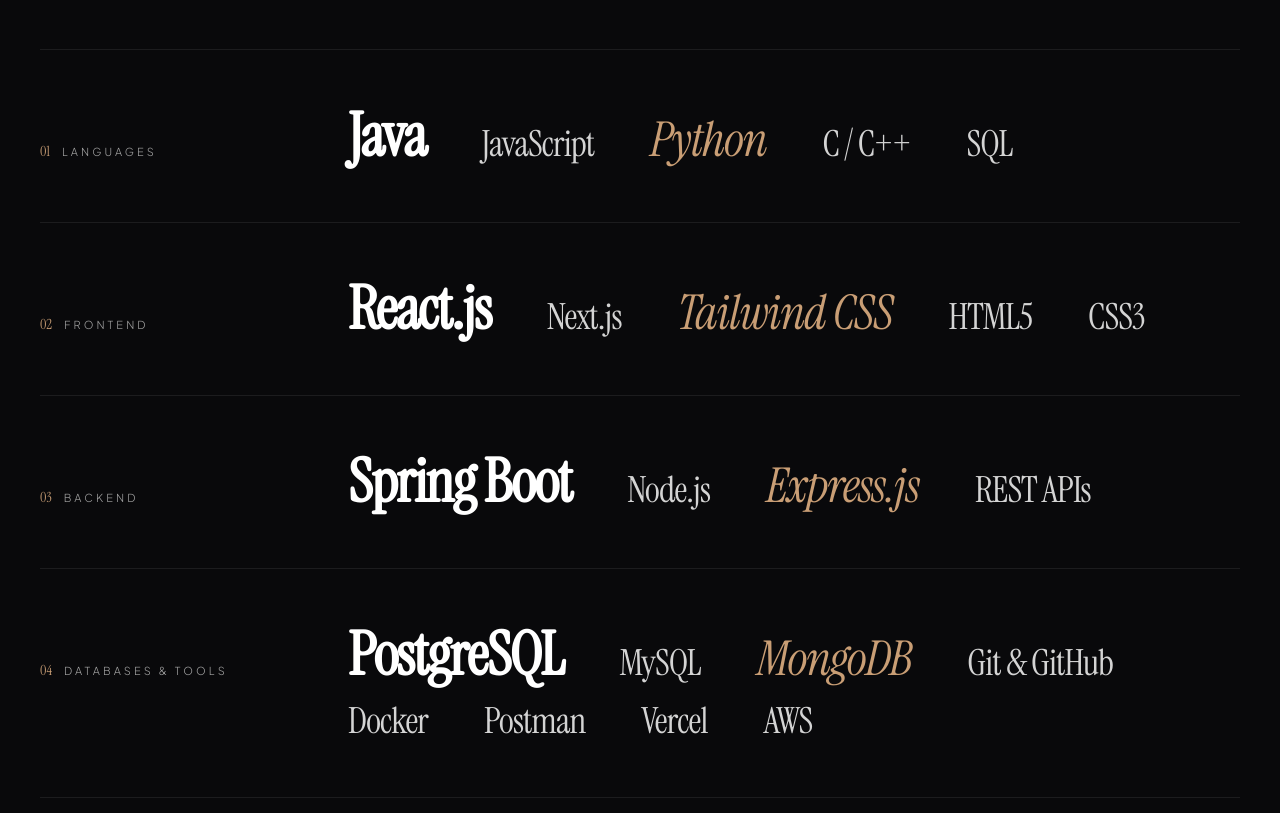
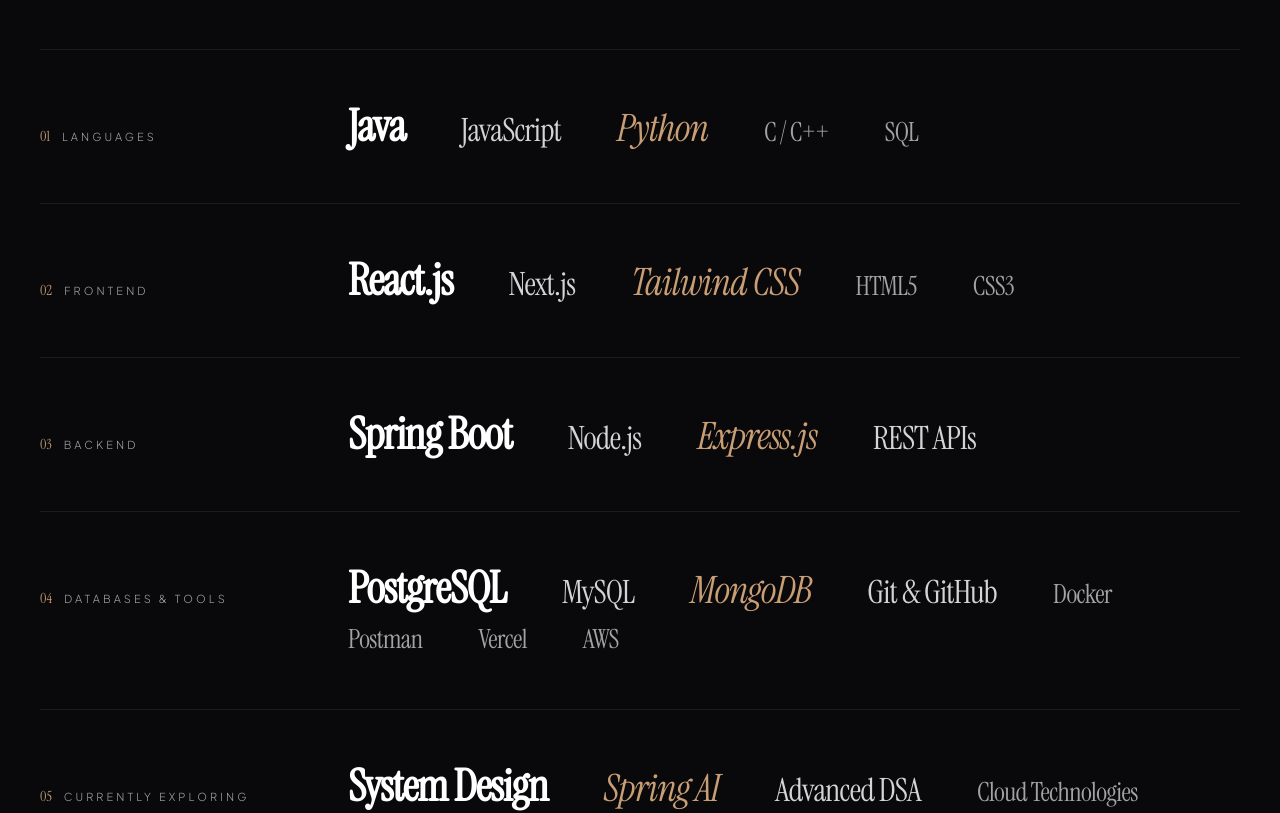
Before and after one commit to Akanksha-916/portfolio, a React (Vite) app: page / in a window 1280 px wide. Shown: the part 1960-2773 px from the top of the page. Built offline with nearby package versions, Linux system fonts and the light colour scheme; a web font is replaced by a local one.

Commit message:
style(skills): refine skills typography scale to 42-50px primary and 30-38px secondary hierarchy, preserving horizontal editorial layout

```diff
--- a/src/components/SkillsSection.jsx
+++ b/src/components/SkillsSection.jsx
@@ -6,62 +6,80 @@
       number: "01",
       category: "LANGUAGES",
       skills: [
-        { name: "Java", dominant: true, italic: false },
-        { name: "JavaScript", dominant: false, italic: false },
-        { name: "Python", dominant: false, italic: true },
-        { name: "C / C++", dominant: false, italic: false },
-        { name: "SQL", dominant: false, italic: false }
+        { name: "Java", type: "primary" },
+        { name: "JavaScript", type: "secondary" },
+        { name: "Python", type: "italic" },
+        { name: "C / C++", type: "tertiary" },
+        { name: "SQL", type: "tertiary" }
       ]
     },
     {
       number: "02",
       category: "FRONTEND",
       skills: [
-        { name: "React.js", dominant: true, italic: false },
-        { name: "Next.js", dominant: false, italic: false },
-        { name: "Tailwind CSS", dominant: false, italic: true },
-        { name: "HTML5", dominant: false, italic: false },
-        { name: "CSS3", dominant: false, italic: false }
+        { name: "React.js", type: "primary" },
+        { name: "Next.js", type: "secondary" },
+        { name: "Tailwind CSS", type: "italic" },
+        { name: "HTML5", type: "tertiary" },
+        { name: "CSS3", type: "tertiary" }
       ]
     },
     {
       number: "03",
       category: "BACKEND",
       skills: [
-        { name: "Spring Boot", dominant: true, italic: false },
-        { name: "Node.js", dominant: false, italic: false },
-        { name: "Express.js", dominant: false, italic: true },
-        { name: "REST APIs", dominant: false, italic: false }
+        { name: "Spring Boot", type: "primary" },
+        { name: "Node.js", type: "secondary" },
+        { name: "Express.js", type: "italic" },
+        { name: "REST APIs", type: "secondary" }
       ]
     },
     {
       number: "04",
       category: "DATABASES & TOOLS",
       skills: [
-        { name: "PostgreSQL", dominant: true, italic: false },
-        { name: "MySQL", dominant: false, italic: false },
-        { name: "MongoDB", dominant: false, italic: true },
-        { name: "Git & GitHub", dominant: false, italic: false },
-        { name: "Docker", dominant: false, italic: false },
-        { name: "Postman", dominant: false, italic: false },
-        { name: "Vercel", dominant: false, italic: false },
-        { name: "AWS", dominant: false, italic: false }
+        { name: "PostgreSQL", type: "primary" },
+        { name: "MySQL", type: "secondary" },
+        { name: "MongoDB", type: "italic" },
+        { name: "Git & GitHub", type: "secondary" },
+        { name: "Docker", type: "tertiary" },
+        { name: "Postman", type: "tertiary" },
+        { name: "Vercel", type: "tertiary" },
+        { name: "AWS", type: "tertiary" }
       ]
     },
     {
       number: "05",
       category: "CURRENTLY EXPLORING",
       skills: [
-        { name: "System Design", dominant: true, italic: false },
-        { name: "Spring AI", dominant: false, italic: true },
-        { name: "Advanced DSA", dominant: false, italic: false },
-        { name: "Cloud Technologies", dominant: false, italic: false }
+        { name: "System Design", type: "primary" },
+        { name: "Spring AI", type: "italic" },
+        { name: "Advanced DSA", type: "secondary" },
+        { name: "Cloud Technologies", type: "tertiary" }
       ]
     }
   ];
 
+  const getSkillTypographyClass = (type) => {
+    switch (type) {
+      case 'primary':
+        // ~42-50px on desktop
+        return 'text-2xl sm:text-4xl lg:text-[2.75rem] text-white font-bold tracking-tight hover:text-[#C99E75]';
+      case 'italic':
+        // ~38-46px on desktop
+        return 'text-xl sm:text-3xl lg:text-[2.35rem] italic text-[#C99E75] font-normal hover:text-white';
+      case 'secondary':
+        // ~30-38px on desktop
+        return 'text-lg sm:text-2xl lg:text-[2rem] text-neutral-300 font-normal hover:text-white';
+      case 'tertiary':
+      default:
+        // ~24-30px on desktop
+        return 'text-base sm:text-xl lg:text-[1.65rem] text-neutral-400 font-light hover:text-white';
+    }
+  };
+
   return (
-    <section id="skills" className="py-28 sm:py-36 relative border-t border-white/[0.06] bg-[#09090B] overflow-hidden">
+    <section id="skills" className="py-28 sm:py-36 relative border-t border-white/[0.06] bg-[#09090B] overflow-hidden scroll-mt-20">
       <div className="max-w-7xl mx-auto px-6 sm:px-10">
         {/* Top Header Area - Preserved Exactly */}
         <div className="grid grid-cols-1 lg:grid-cols-12 gap-8 lg:gap-12 items-start mb-20 sm:mb-24">
@@ -102,9 +120,9 @@
           </div>
         </div>
 
-        {/* Full-Width Horizontal Editorial Typographic Rows (No Columns / No Grid / No Cards) */}
+        {/* Full-Width Horizontal Editorial Typographic Rows with Refined Hierarchy */}
         <div className="border-t border-white/[0.08]">
-          {skillCategories.map((cat, idx) => (
+          {skillCategories.map((cat) => (
             <div
               key={cat.number}
               className="py-10 sm:py-14 border-b border-white/[0.08] transition-colors duration-300 hover:border-white/[0.16]"
@@ -122,25 +140,16 @@
 
                 {/* Right Horizontal Typographic Flow */}
                 <div className="lg:col-span-9 flex flex-wrap items-baseline gap-x-8 sm:gap-x-12 lg:gap-x-14 gap-y-4">
-                  {cat.skills.map((skill, sIdx) => {
-                    const isDominant = skill.dominant;
-                    const isItalic = skill.italic;
-
-                    return (
-                      <span
-                        key={skill.name}
-                        className={`font-serif tracking-tight transition-colors duration-200 cursor-default select-none group inline-flex items-baseline ${
-                          isDominant
-                            ? 'text-3xl sm:text-5xl lg:text-6xl text-white font-bold hover:text-[#C99E75]'
-                            : isItalic
-                            ? 'text-2xl sm:text-4xl lg:text-5xl italic text-[#C99E75] font-normal hover:text-white'
-                            : 'text-2xl sm:text-3xl lg:text-4xl text-neutral-300 font-normal hover:text-white'
-                        }`}
-                      >
-                        {skill.name}
-                      </span>
-                    );
-                  })}
+                  {cat.skills.map((skill) => (
+                    <span
+                      key={skill.name}
+                      className={`font-serif tracking-tight transition-colors duration-200 cursor-default select-none inline-flex items-baseline ${getSkillTypographyClass(
+                        skill.type
+                      )}`}
+                    >
+                      {skill.name}
+                    </span>
+                  ))}
                 </div>
               </div>
             </div>
```
